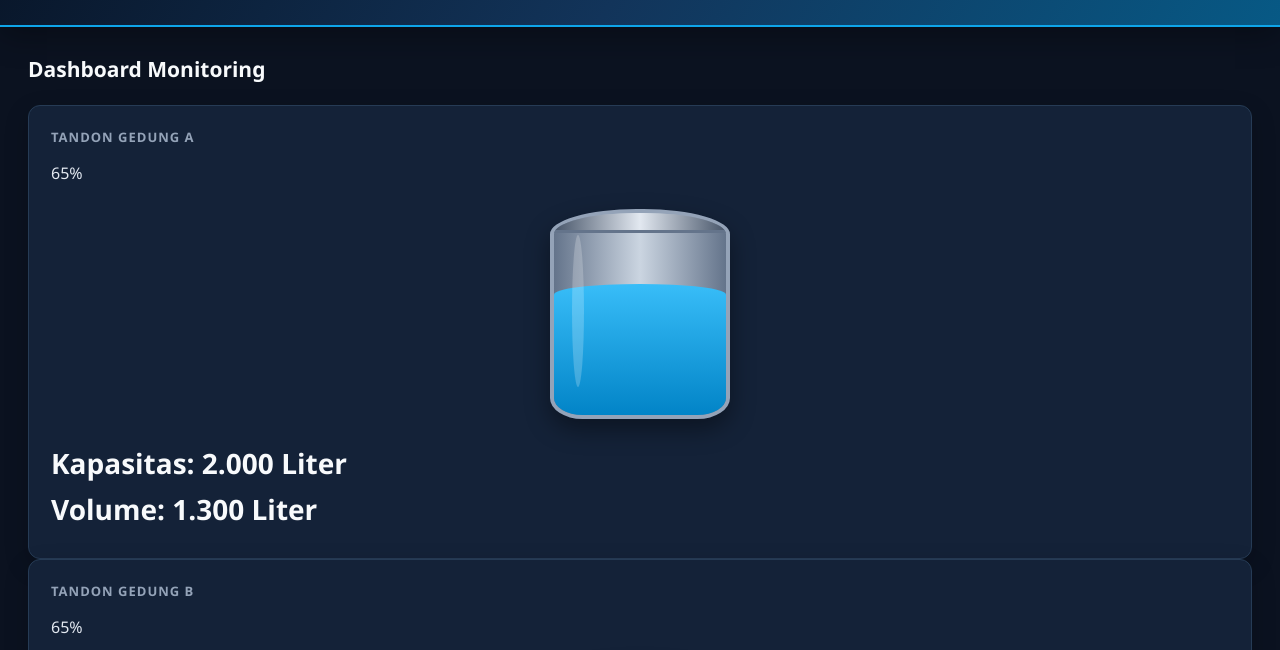
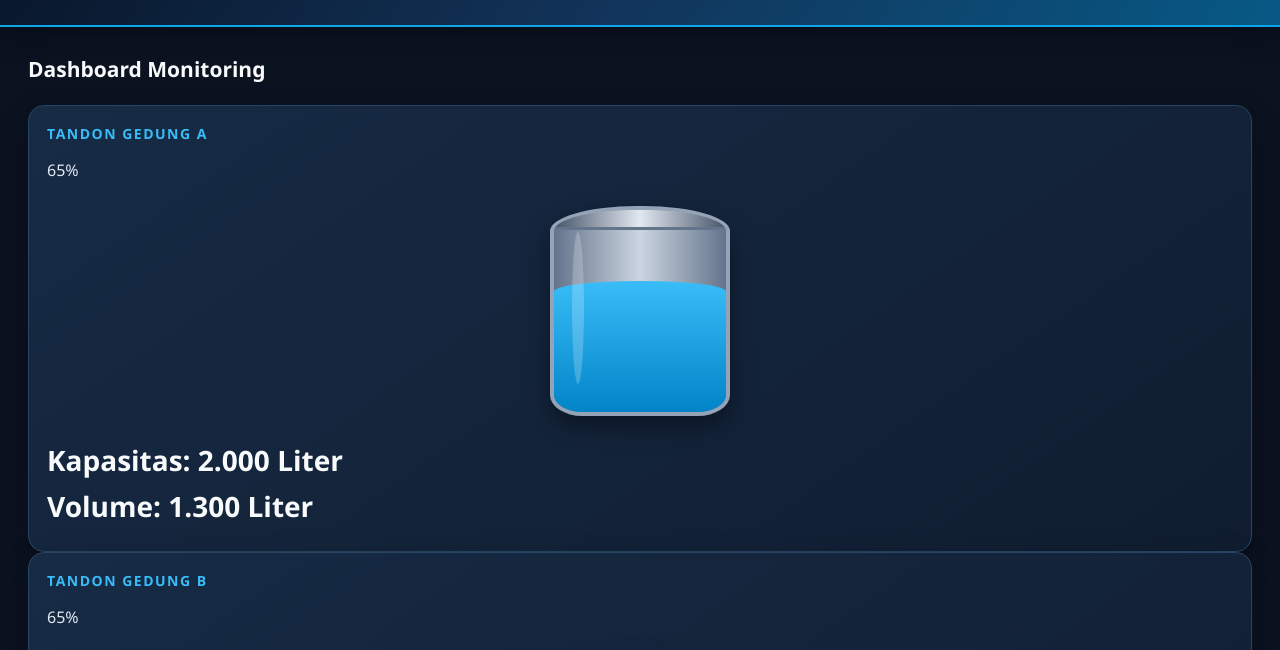
Before and after one commit to anandawahyuningsih123-netizen/project-scada-monitoring., a plain HTML site: page index.html in a window 1280 px wide. Shown: the part 122-772 px from the top of the page. Drawn offline with Linux system fonts and the light colour scheme.

Commit message:
Update index.html

```diff
--- a/index.html
+++ b/index.html
@@ -71,22 +71,28 @@ h2 {
 }
 
 .card {
-    background: #142238;
-    border: 1px solid #263b55;
-    border-radius: 12px;
-    padding: 22px;
-    box-shadow: 0 8px 25px #0003;
+    background: linear-gradient(145deg, #172b45, #101d30);
+    border: 1px solid #294563;
+    border-radius: 16px;
+    padding: 18px;
+    box-shadow: 0 10px 30px #0004;
+    transition: 0.3s ease;
+}
+
+.card:hover {
+    border-color: #38bdf8;
+    transform: translateY(-4px);
+    box-shadow: 0 12px 30px #0ea5e933;
 }
 
 .card h3 {
     margin: 0 0 16px;
-    color: #94a3b8;
-    font-size: 13px;
-    font-weight: 600;
+    color: #38bdf8;
+    font-size: 14px;
+    font-weight: 700;
     text-transform: uppercase;
-    letter-spacing: 1px;
+    letter-spacing: 1.5px;
 }
-
 .card p {
     font-size: 28px;
     font-weight: 700;
```
